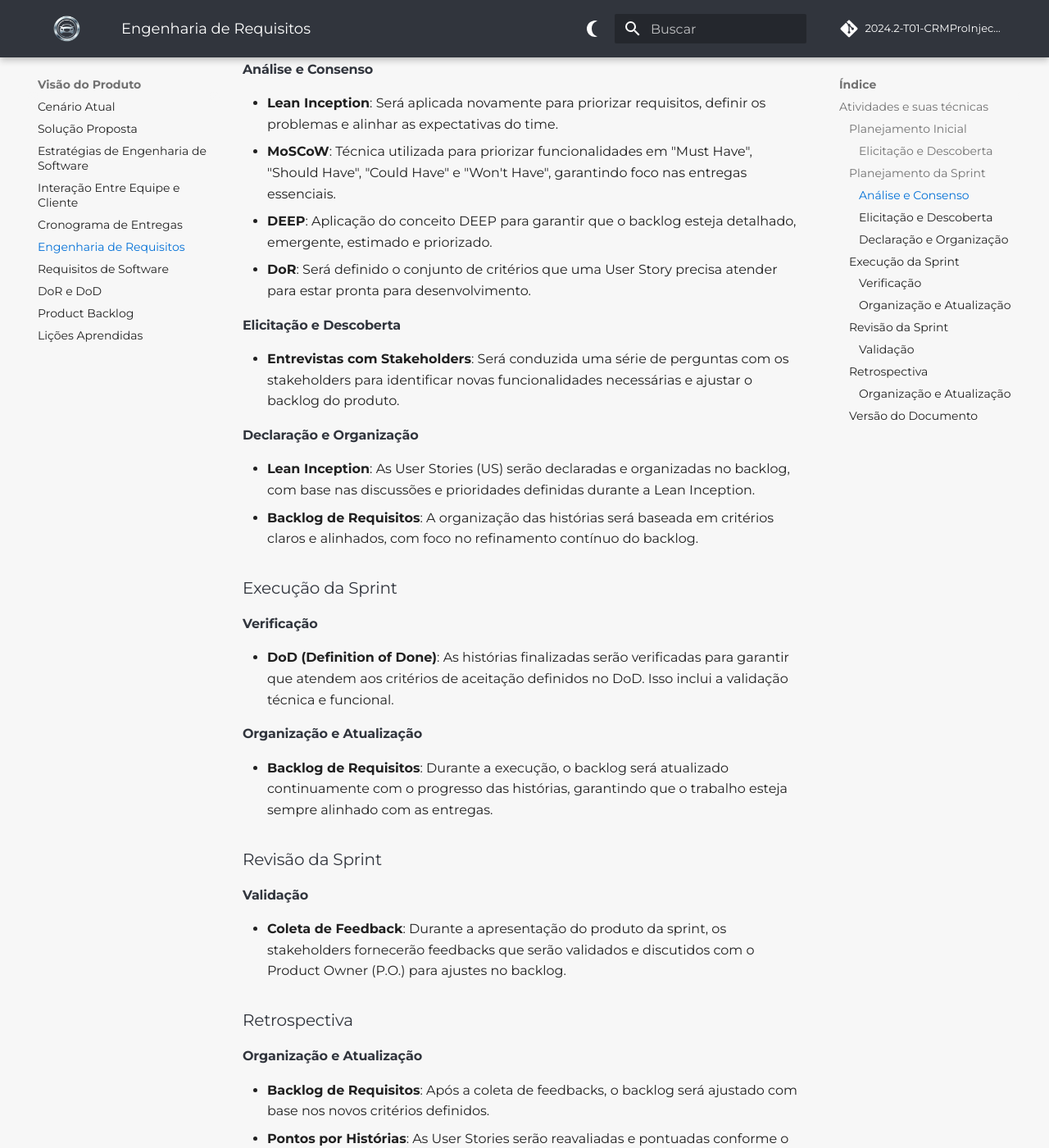
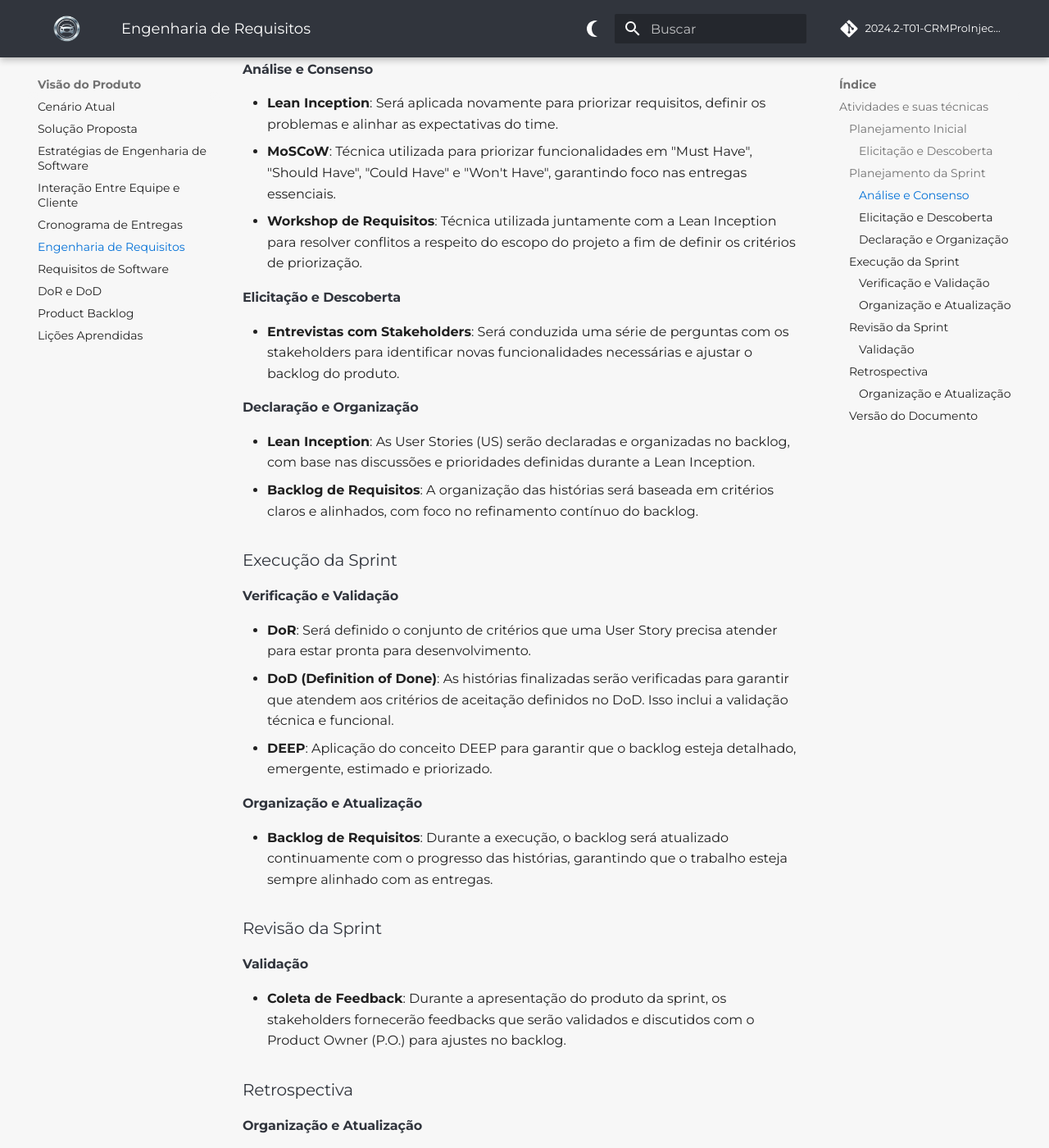
Before and after one commit to mdsreq-fga-unb/2024.2-T01-CRMProInjecao, an MkDocs documentation site: the page built from docs/engenharia-requisitos.md, in a window 1280 px wide and 1400 px high, scrolled down 497 px. Shown: the whole window at 82% size. Built offline with MkDocs 1.6.1 and Material for MkDocs 9.7.7, drawn with Linux system fonts in a browser that asks for light colours; comment, search, counter and statistics services are not loaded; the version menu is left out; some of the changed text lies outside the part shown.

Commit message:
Update engenharia-requisitos
Adição de Workshop em Análise e Consenso do Planejamento da Sprint e Atualização de Ver/Val da Execução da Sprint com DEEP e DoR

```diff
--- a/docs/engenharia-requisitos.md
+++ b/docs/engenharia-requisitos.md
@@ -10,8 +10,7 @@
 #### Análise e Consenso
 - **Lean Inception**: Será aplicada novamente para priorizar requisitos, definir os problemas e alinhar as expectativas do time.
 - **MoSCoW**: Técnica utilizada para priorizar funcionalidades em "Must Have", "Should Have", "Could Have" e "Won't Have", garantindo foco nas entregas essenciais.
-- **DEEP**: Aplicação do conceito DEEP para garantir que o backlog esteja detalhado, emergente, estimado e priorizado.
-- **DoR**: Será definido o conjunto de critérios que uma User Story precisa atender para estar pronta para desenvolvimento.
+- **Workshop de Requisitos**: Técnica utilizada juntamente com a Lean Inception para resolver conflitos a respeito do escopo do projeto a fim de definir os critérios de priorização.
 
 #### Elicitação e Descoberta
 - **Entrevistas com Stakeholders**: Será conduzida uma série de perguntas com os stakeholders para identificar novas funcionalidades necessárias e ajustar o backlog do produto.
@@ -22,8 +21,10 @@
 
 ### Execução da Sprint
 
-#### Verificação
+#### Verificação e Validação
+- **DoR**: Será definido o conjunto de critérios que uma User Story precisa atender para estar pronta para desenvolvimento.
 - **DoD (Definition of Done)**: As histórias finalizadas serão verificadas para garantir que atendem aos critérios de aceitação definidos no DoD. Isso inclui a validação técnica e funcional.
+- **DEEP**: Aplicação do conceito DEEP para garantir que o backlog esteja detalhado, emergente, estimado e priorizado.
 
 #### Organização e Atualização
 - **Backlog de Requisitos**: Durante a execução, o backlog será atualizado continuamente com o progresso das histórias, garantindo que o trabalho esteja sempre alinhado com as entregas.
@@ -44,10 +45,10 @@
 |                     Fases do ScrumXP                    | Atividades da Engenharia de Requisitos (ER) |                                                           Prática                                                          |                   Técnicas                  |                                                   Resultados Esperados                                                   |
 |:-------------------------------------------------------:|:-------------------------------------------:|:--------------------------------------------------------------------------------------------------------------------------:|:-------------------------------------------:|:------------------------------------------------------------------------------------------------------------------------:|
 | Planejamento Inicial (ocorrerá só no começo do projeto) | Elicitação e Descoberta                     | Levantamento de requisitos iniciais                                                                                        | Lean Inception                              | Possui o backlog do produto incial para começar a primeira sprint                                                        |
-|                  Planejamento da Sprint                 | Análise e Consenso                          | Priorização de requisitos definindo os problemas e expectativas                                                            | Lean Inception, MoSCoW, DEEP, DoR           | Backlog da sprint definido e ajustado para interação atual                                                               |
+|                  Planejamento da Sprint                 | Análise e Consenso                          | Priorização de requisitos definindo os problemas e expectativas                                                            | Lean Inception, MoSCoW, Workshop           | Backlog da sprint definido e ajustado para interação atual                                                               |
 |                                                         | Elicitação e Descoberta                     | Realizar uma serie de perguntas para o stakeholder afim de identificar novas funcionalidades                               | Entrevistas com stakeholders                | Obter se necessário, novos requisitos para o backlog do produto                                                          |
 |                                                         | Declaração e Organização                    | Declarar as US no modelo da Lean Inception e organização pelo backlog de requisitos                                        | Lean Inception, Backlog de requisitos       | User stories com critérios de aceitação claros e objetivos bem definidos e organizados no backlog do produto e da sprint |
-|                    Execução da Sprint                   | Verificação                                 | Verificar se as histórias finalizadas atendem  ao DoD                                                                      | DoD                                         | Verificação se os requisitos atendem aos critérios de aceitação                                                          |
+|                    Execução da Sprint                   | Verificação e Validação                                 | Verificar se as histórias finalizadas atendem  ao DoD,  DoR e DEEP                                                                      | DoD, DoR e DEEP                                         | Verificação se os requisitos atendem aos critérios de aceitação e se o backlog está detalhado, emergente, estimado e priorizado                                                          |
 |                                                         | Organização e Atualização                   | Atualizar as histórias finalizadas com                                                                                     | Backlog de requisitos                       | Backlog da sprint atualizado continuamente com o decorrer da sprint                                                      |
 |                    Revisão da Sprint                    | Validação                                   | Coletar informações do stakehorlder a partir da apresnetação do produto da sprint                                          | Coleta de Feedback                          | Validação com o P.O. dos resultados da Execução da Sprint                                                                |
 |                      Retrospectiva                      | Organização e Atualização                   | Depois da coleta de feedbacks ajustar o Backlog de requisitos com os seus devidios critérios de DoR e Pontos por Histórias | Backlog de requisitos, Pontos por Histórias | Organizar os requisitos para a próxima iteração                                                                          |
@@ -61,3 +62,4 @@
 |0.1|Criação da Engenharia de Requisitos|[Bruno Bragança](http://github.com/BrunoBReis)|12/12/2024|
 |0.2|Ajuste para uso exclusivo do Lean Inception e Matriz de Priorização|[Bruno Bragança](http://github.com/BrunoBReis)|16/12/2024|
 |0.3|Ajuste geral|[Bruno Bragança](http://github.com/BrunoBReis)|16/12/2024|
+|0.4|Adição de Workshop e Ajustes em Ver/Val|[Arthur Heleno](http://github.com/arthur-heleno)|20/01/2025|
```
